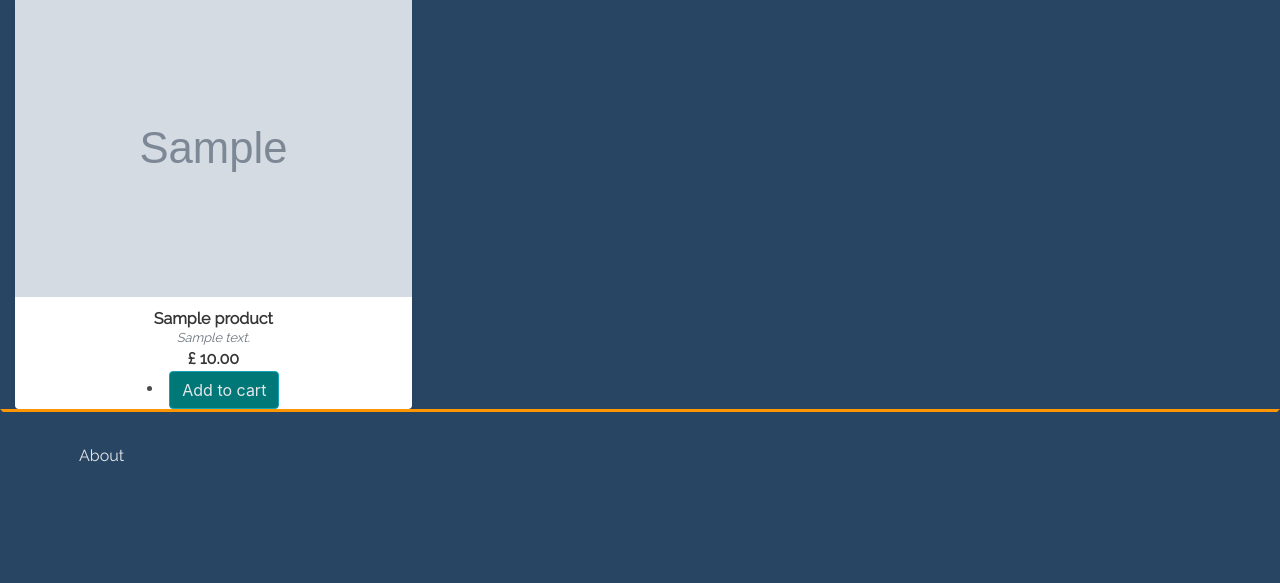
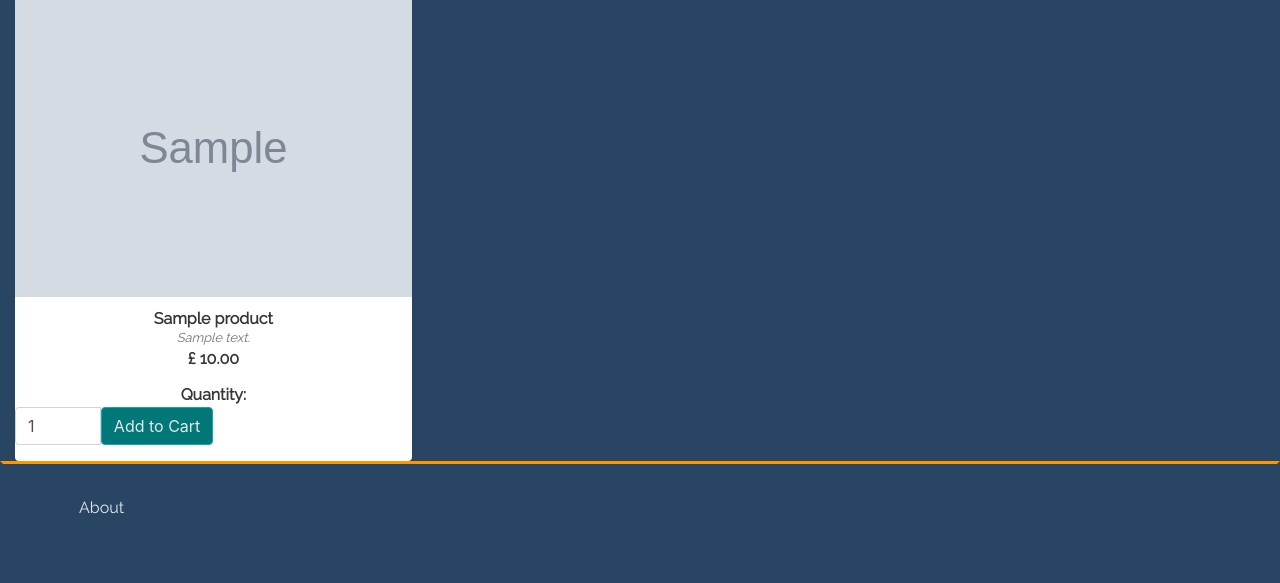
Before and after one commit to ClaireRoberts1403/LetsGoHiking, a Django app: page /shop/ in a window 1280 px wide. Shown: the part 418-1001 px from the top of the page. Before the commit the page ends 880 px from the top, so only its background shows below. Run offline with Django 3.2, Linux system fonts and the light colour scheme; tables that the repository leaves empty hold one stand-in row (values such as "Sample post"); grey boxes marked "Sample" are stand-in pictures; some libraries are stand-ins or nearby versions.

Commit message:
quantity and add to cart added to shop html

```diff
--- a/bag/views.py
+++ b/bag/views.py
@@ -50,5 +50,5 @@ def remove_from_bag(request, item_id):
         return HttpResponse(status=200)
 
     except Exception as e:
-        messages.error(request, f'Error remiving item: {e}')
+        messages.error(request, f'Error removing item: {e}')
         return HttpResponse(status=500)
--- a/shop/templates/shop/shop.html
+++ b/shop/templates/shop/shop.html
@@ -30,16 +30,27 @@
                     <p class="small text-muted font-italic">{{product.product_description}}</p>
                     <p><strong>£ {{product.product_price}}</strong></p>
                     <!-- Add to cart functionality -->
-                    <li><a href="#"><button type="button" class="btn btn-info my-btn-dark text-nowrap">
-                                        Add to cart</button></a></li>
+                    <form class="form" action="{% url 'add_to_bag' product.id %}" method="POST">
+                        {% csrf_token %}
+                        <div class="form-row">
+                            <div class="col-12">
+                                <p class="mt-3"><strong>Quantity:</strong></p>
+                                <div class="form-group w-50">
+                                    <div class="input-group">
+                                        <input class="form-control qty_input" type="number"
+                                            name="quantity" value="1" min="1" max="99"
+                                            data-item_id="{{ product.id }}"
+                                            id="id_qty_{{ product.id }}">
+                                        <input type="submit" class="btn btn-info my-btn-dark text-nowrap" value="Add to Cart">
+                                    </div>
+                                </div>
+                            </div>
+                        </div>
+                    </form>
                 </div>
-                {% endfor %}
-
-            </div>
-
+            {% endfor %}
             </div>
         </div>
-        </div>
-
-
+    </div>
+</div>
  {% endblock %}
```
